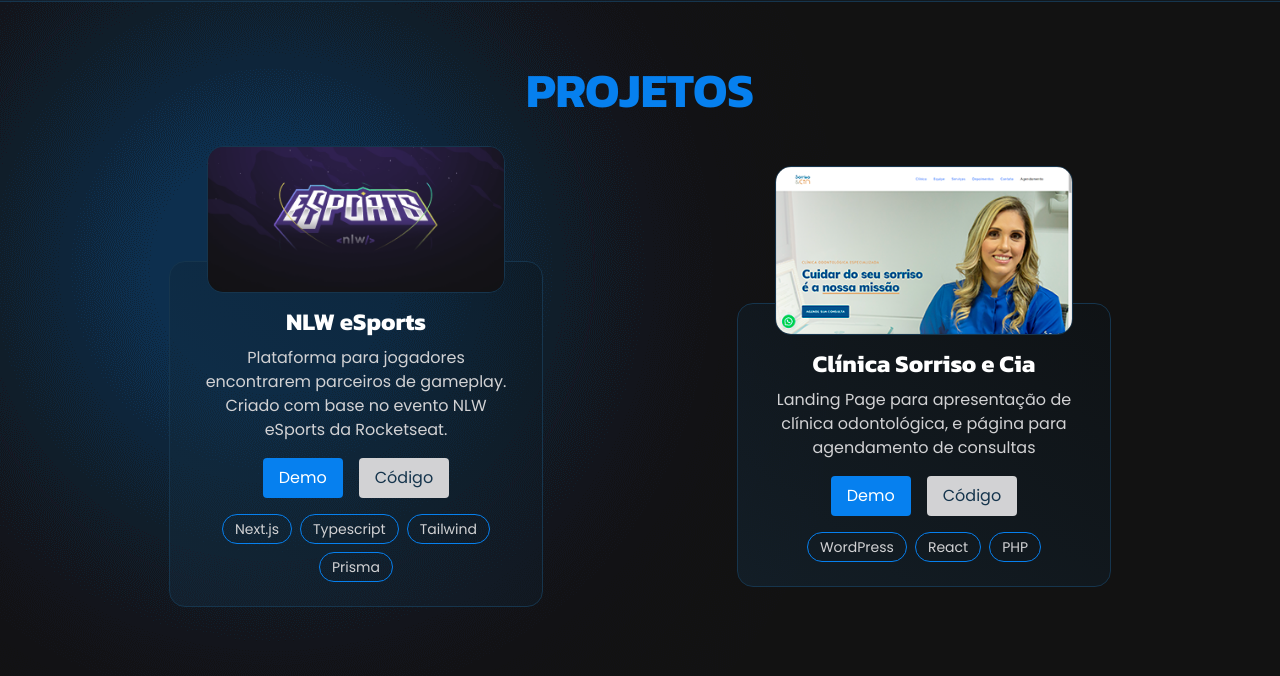
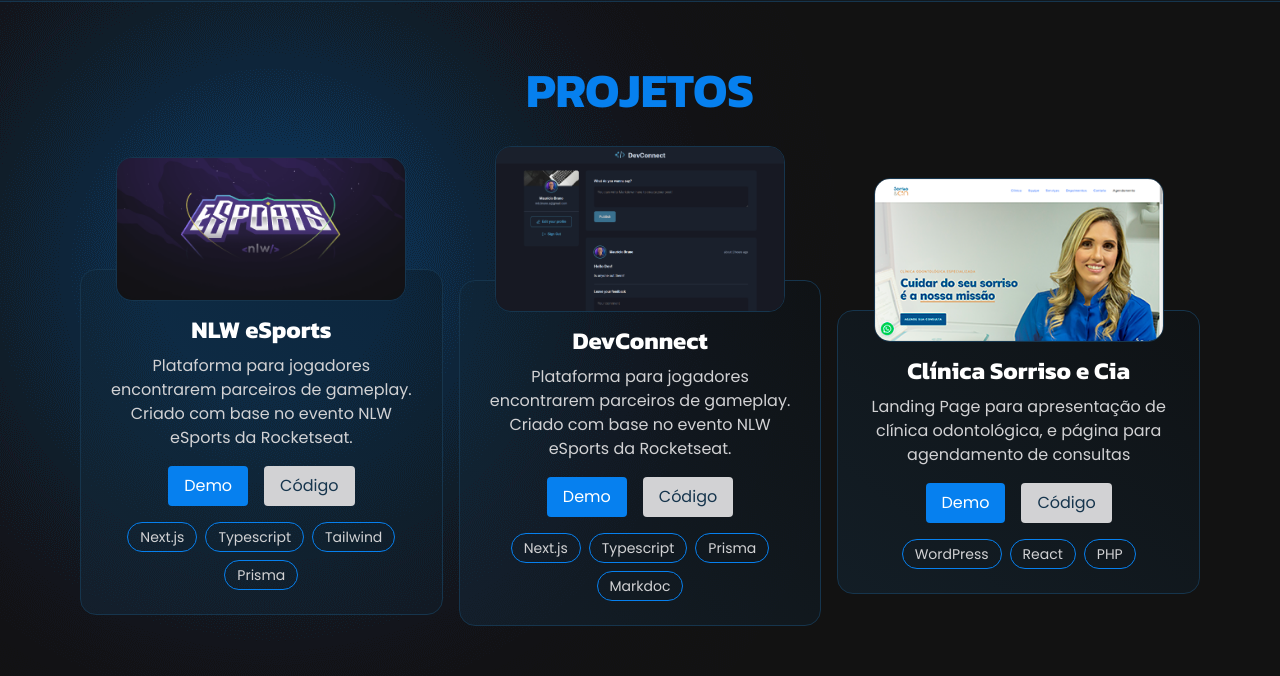
Before and after one commit to MBrunoS/portfolio, a Next.js app: page / in a window 1280 px wide. Shown: the part 1299-1975 px from the top of the page. Built offline with nearby package versions, Linux system fonts and the light colour scheme.

Commit message:
feat: Update projects

```diff
--- a/src/components/Projects/index.tsx
+++ b/src/components/Projects/index.tsx
@@ -1,8 +1,8 @@
 import React from "react";
-import { Fade } from "react-awesome-reveal";
 import { Heading } from "../Heading";
 import nlw from "../../assets/nlw.png";
 import sorriso from "../../assets/sorriso.png";
+import devconnect from "../../assets/devconnect.png";
 import { ProjectCard } from "./ProjectCard";
 
 export const Projects: React.FC = () => {
@@ -18,6 +18,21 @@ export const Projects: React.FC = () => {
             code: "https://github.com/MBrunoS/nlw-esports-next",
           }}
           badges={["Next.js", "Typescript", "Tailwind", "Prisma"]}
+        >
+          <p>
+            Plataforma para jogadores encontrarem parceiros de gameplay. Criado
+            com base no evento NLW eSports da Rocketseat.
+          </p>
+        </ProjectCard>
+
+        <ProjectCard
+          title="DevConnect"
+          imgSrc={devconnect}
+          links={{
+            demo: "https://devconnect.mbrunos.dev/",
+            code: "https://github.com/MBrunoS/devconnect",
+          }}
+          badges={["Next.js", "Typescript", "Prisma", "Markdoc"]}
         >
           <p>
             Plataforma para jogadores encontrarem parceiros de gameplay. Criado
```
Also changed, not shown: src/assets/devconnect.png (added).
